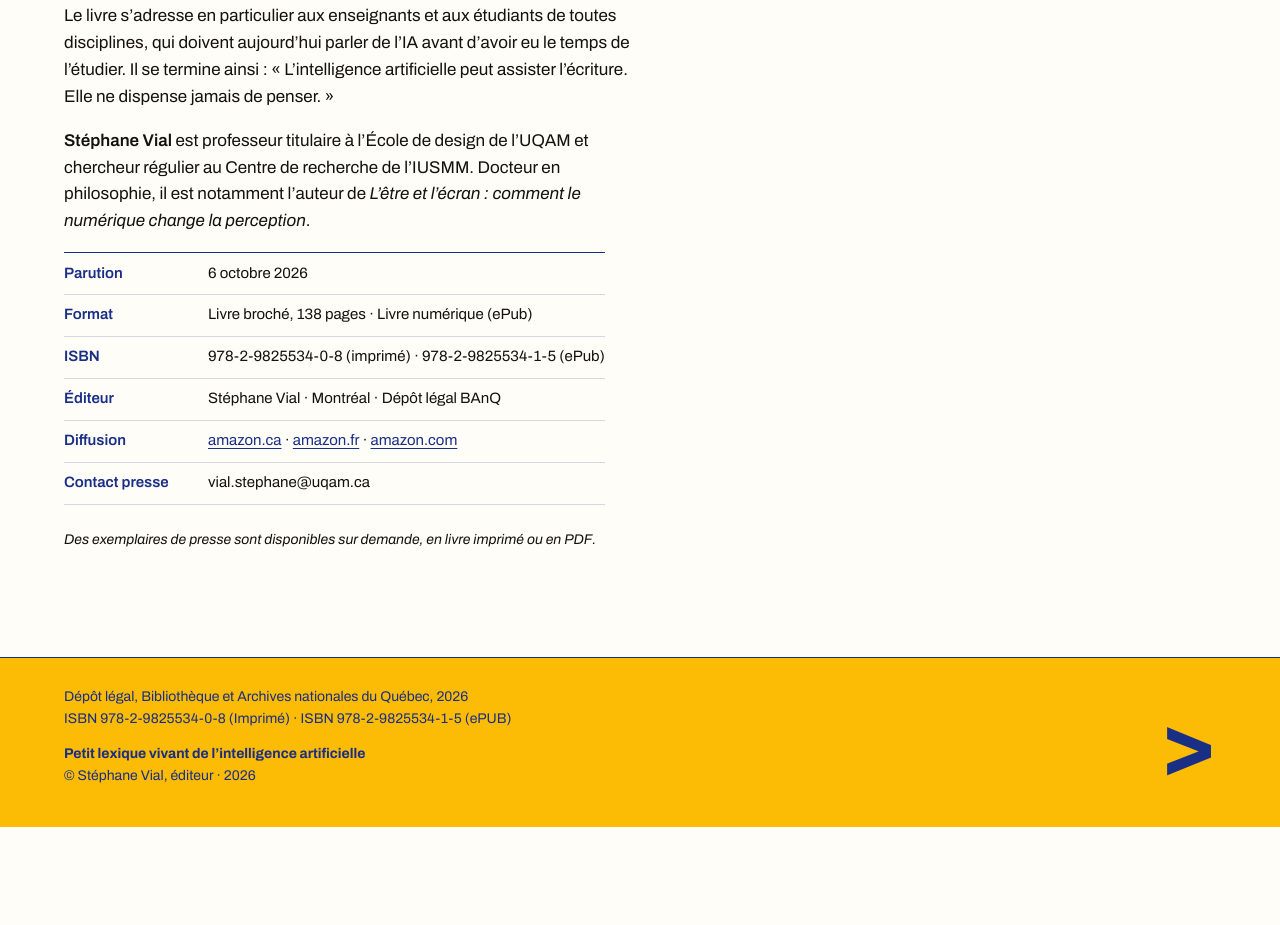
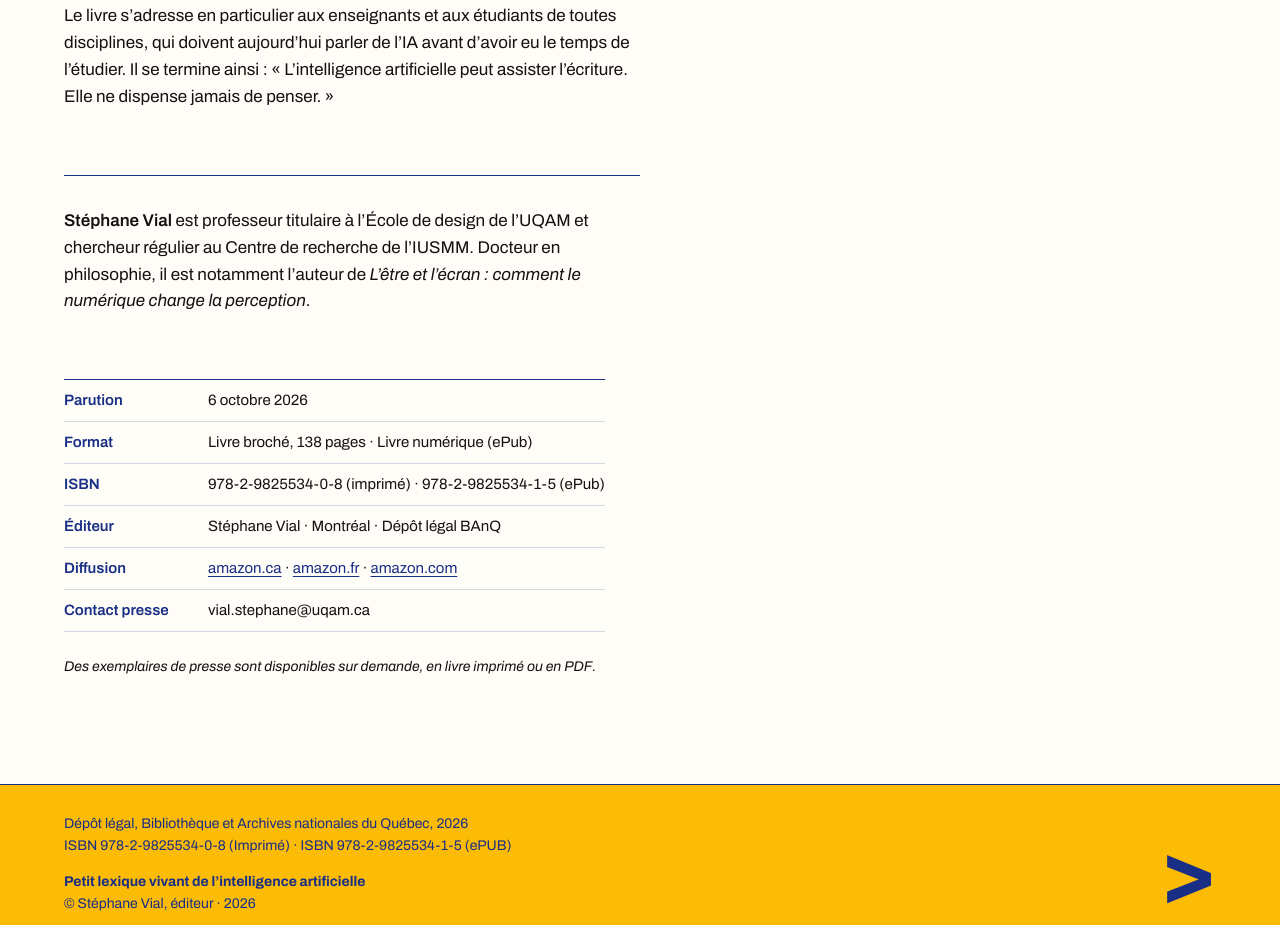
Before and after one commit to stephanevial/stephanevial.github.io, a plain HTML site: page lexique-ia/communique/index.html in a window 1280 px wide. Shown: the part 1018-1943 px from the top of the page. Before the commit the page ends 1845 px from the top, so only its background shows below. Drawn offline with Linux system fonts and the light colour scheme.

Commit message:
lexique-ia : la notice biographique du communiqué, séparée par un filet et de l'air
Co-Authored-By: Claude Fable 5.1 <noreply@anthropic.com>
Claude-Session: https://claude.ai/code/session_01T9En7PUjDukvBZ3FK12VTg

```diff
--- a/lexique-ia/communique/index.html
+++ b/lexique-ia/communique/index.html
@@ -66,7 +66,9 @@ que moi. J’ai dit plus vite », écrit-il.</p>
 <p>La préface et la relecture critique sont de Marcello Vitali-Rosati, professeur titulaire à l’Université de Montréal. La relecture par les pairs est au fondement de la publication universitaire, et l’écriture avec l’IA ne change strictement rien à cela. </p>
 <p>L’ouvrage est autoédité, par choix créatif et exploratoire. Une telle expérience d’écriture, plutôt avant-gardiste, nécessitait une liberté totale. De plus, grâce à l’IA, l’auteur est allé encore plus loin et a tenu seul toute la chaîne, de la couverture au dépôt légal, en acceptant d’en payer le prix : ni librairie, ni distribution, ni équipe éditoriale.</p>
 <p>Le livre s’adresse en particulier aux enseignants et aux étudiants de toutes disciplines, qui doivent aujourd’hui parler de l’IA avant d’avoir eu le temps de l’étudier. Il se termine ainsi : « L’intelligence artificielle peut assister l’écriture. Elle ne dispense jamais de penser. »</p>
+<div class="bio">
 <p><strong>Stéphane Vial</strong> est professeur titulaire à l’École de design de l’UQAM et chercheur régulier au Centre de recherche de l’IUSMM. Docteur en philosophie, il est notamment l’auteur de <em>L’être et l’écran : comment le numérique change la perception</em>.</p>
+</div>
 <table>
 <thead>
 <tr>
--- a/lexique-ia/style.css
+++ b/lexique-ia/style.css
@@ -440,6 +440,14 @@ td:last-child { padding-right: 0; }
 .note { font-size: 0.875rem; }
 /* La ligne de lieu et de date du communiqué : plus petite, en italique. */
 .date { font-size: 0.875rem; font-style: italic; }
+/* La notice biographique du communiqué, séparée du corps par un filet et de
+   l'air, et détachée du tableau qui suit. */
+.bio {
+  margin: clamp(2.5rem, 5vw, 4rem) 0 clamp(2.5rem, 5vw, 4rem);
+  padding-top: clamp(1.25rem, 2.5vw, 2rem);
+  border-top: 1px solid var(--bleu);
+}
+.bio > p:last-child { margin-bottom: 0; }
 
 /* ------------------------------------------------------------- le pied */
 
```
Also changed, not shown: 1 other file.
